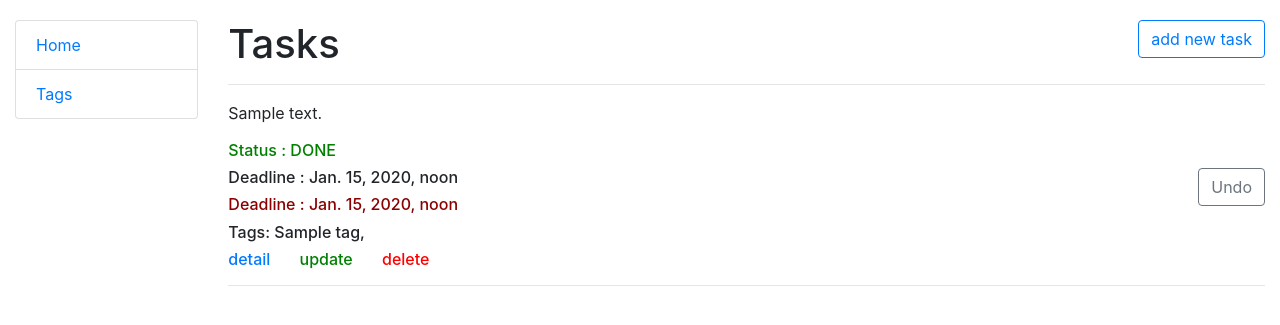
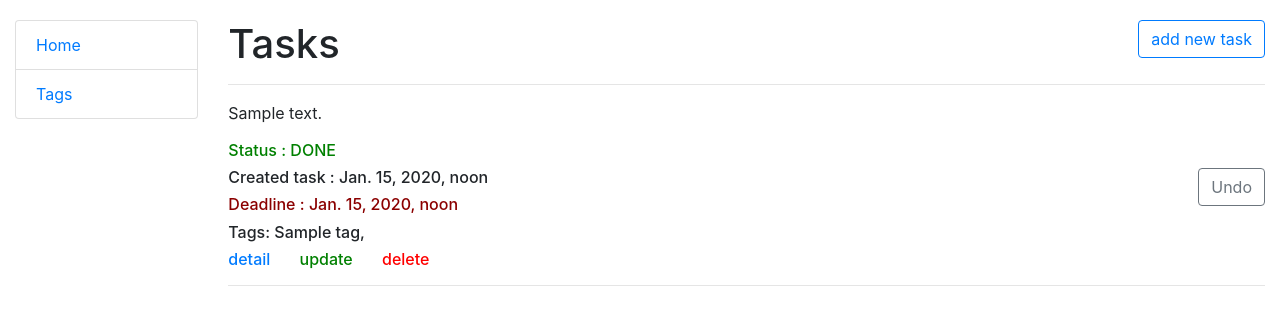
Before and after one commit to KatiukhaO/todo, a Django app: page / in a window 1280 px wide. Shown: the top 325 px of the page. Run offline with Django 4.2, Linux system fonts and the light colour scheme; tables that the repository leaves empty hold one stand-in row (values such as "Sample post").

Commit message:
Fix create tast in template task list

```diff
--- a/templates/todo/task_list.html
+++ b/templates/todo/task_list.html
@@ -21,7 +21,7 @@
                     <a class="btn btn-outline-secondary" style="float: right" href="{% url "todo:change_status_for_task" pk=task.id %}">Undo</a>
                 {% endif %}
                 <h6>
-                    <h6>Deadline : {{ task.create_task }}</h6>
+                    <h6>Created task : {{ task.create_task }}</h6>
                     <h6 style="color: darkred">Deadline : {{ task.deadline }}</h6>
                         <h6>
                             Tags:
```
